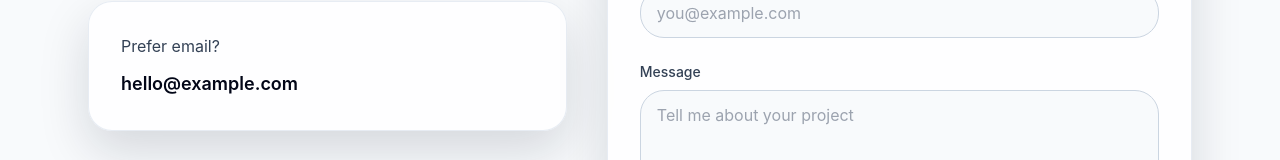
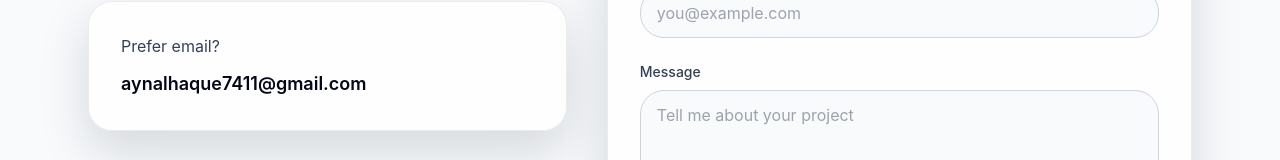
Before and after one commit to Aynal7411/my-office, a React (Vite) app in the folder client/: page / in a window 1280 px wide. Shown: the part 2380-2540 px from the top of the page. Built offline with nearby package versions, Linux system fonts and the light colour scheme; no server answers.

Commit message:
some change

```diff
--- a/client/src/components/Contact.jsx
+++ b/client/src/components/Contact.jsx
@@ -39,7 +39,7 @@ function Contact() {
             </p>
             <div className="mt-10 rounded-3xl border border-slate-200/80 bg-white/80 p-8 shadow-soft dark:border-slate-800 dark:bg-slate-900/90">
               <p className="text-slate-700 dark:text-slate-200">Prefer email?</p>
-              <p className="mt-3 text-lg font-semibold text-slate-950 dark:text-white">hello@example.com</p>
+              <p className="mt-3 text-lg font-semibold text-slate-950 dark:text-white">aynalhaque7411@gmail.com</p>
             </div>
           </div>
           <form
```
